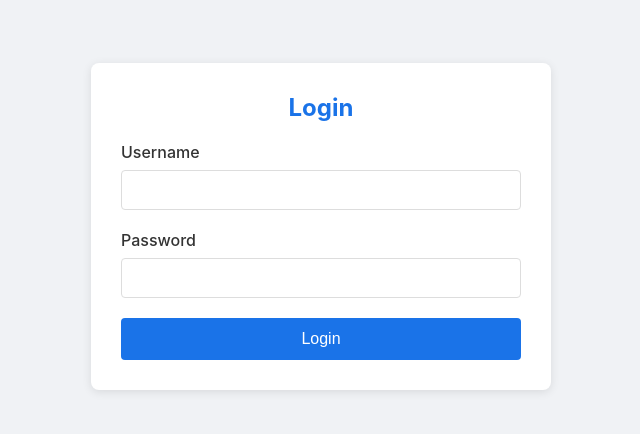
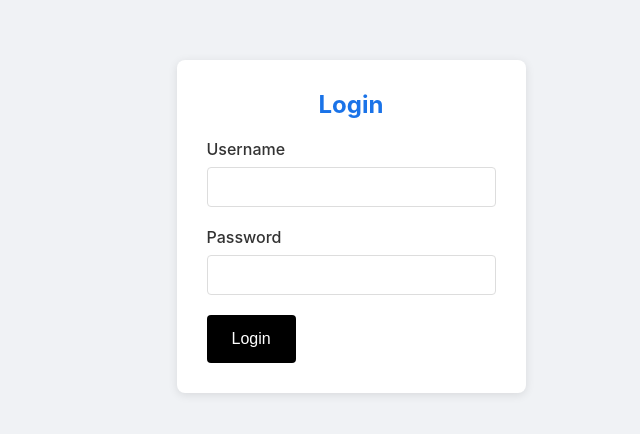
Before and after one commit to hinha/echo-casbin-ddd-app, a React (Vite) app in the folder frontend/: page / in a window 1280 px wide. Shown: the part 194-628 px from the top of the page, without its empty margins (319-959 px from the left). Built offline with nearby package versions, Linux system fonts and the light colour scheme.

Commit message:
ai: completionId: cgen-29581aec46c14cefb3f45dd368a28c6a\n\ncgen-29581aec46c14cefb3f45dd368a28c6a

```diff
--- a/frontend/src/global.css
+++ b/frontend/src/global.css
@@ -1,7 +1,8 @@
 body {
   margin: 0;
-  font-family: -apple-system, BlinkMacSystemFont, 'Segoe UI', Roboto, Oxygen,
-    Ubuntu, Cantarell, 'Open Sans', 'Helvetica Neue', sans-serif;
+  font-family:
+    -apple-system, BlinkMacSystemFont, "Segoe UI", Roboto, Oxygen, Ubuntu,
+    Cantarell, "Open Sans", "Helvetica Neue", sans-serif;
   background-color: #f0f2f5;
   color: #333;
 }
@@ -17,6 +18,24 @@ body {
 
 /* Login styles */
 .login-container {
+  display: flex;
+  flex-direction: column;
+  position: relative;
+}
+
+.login-wrapper {
+  display: flex;
+  flex-direction: column;
+  position: relative;
+}
+
+.login-inner {
+  display: flex;
+  flex-direction: column;
+  position: relative;
+}
+
+.login-form-container {
   background-color: white;
   border-radius: 8px;
   box-shadow: 0 2px 10px rgba(0, 0, 0, 0.1);
@@ -25,7 +44,7 @@ body {
   max-width: 400px;
 }
 
-.login-container h2 {
+.login-form-container h2 {
   margin-top: 0;
   margin-bottom: 20px;
   text-align: center;
@@ -36,46 +55,56 @@ body {
   margin-bottom: 20px;
 }
 
-.form-group label {
+.form-label {
   display: block;
   margin-bottom: 8px;
   font-weight: 500;
+  pointer-events: auto;
 }
 
-.form-group input {
+.form-input {
+  display: inline-block;
   width: 100%;
   padding: 10px;
   border: 1px solid #ddd;
   border-radius: 4px;
+  font-family: Arial;
+  font-weight: 400;
   font-size: 16px;
   box-sizing: border-box;
+  pointer-events: auto;
 }
 
-.form-group input:focus {
+.form-input:focus {
   outline: none;
   border-color: #1a73e8;
   box-shadow: 0 0 0 2px rgba(26, 115, 232, 0.2);
 }
 
-button {
-  width: 100%;
-  padding: 12px;
-  background-color: #1a73e8;
+.login-button {
+  all: unset;
+  display: flex;
+  flex-direction: column;
+  position: relative;
+  margin-top: 20px;
+  appearance: none;
+  background-color: black;
   color: white;
-  border: none;
   border-radius: 4px;
-  font-size: 16px;
+  text-align: center;
+  cursor: pointer;
+  padding: 15px 25px;
+  font-family: Arial;
   font-weight: 500;
-  cursor: pointer;
   transition: background-color 0.2s;
 }
 
-button:hover {
-  background-color: #1557b0;
+.login-button:hover {
+  background-color: #333;
 }
 
-button:disabled {
-  background-color: #a8c7fa;
+.login-button:disabled {
+  background-color: #666;
   cursor: not-allowed;
 }
 
```
